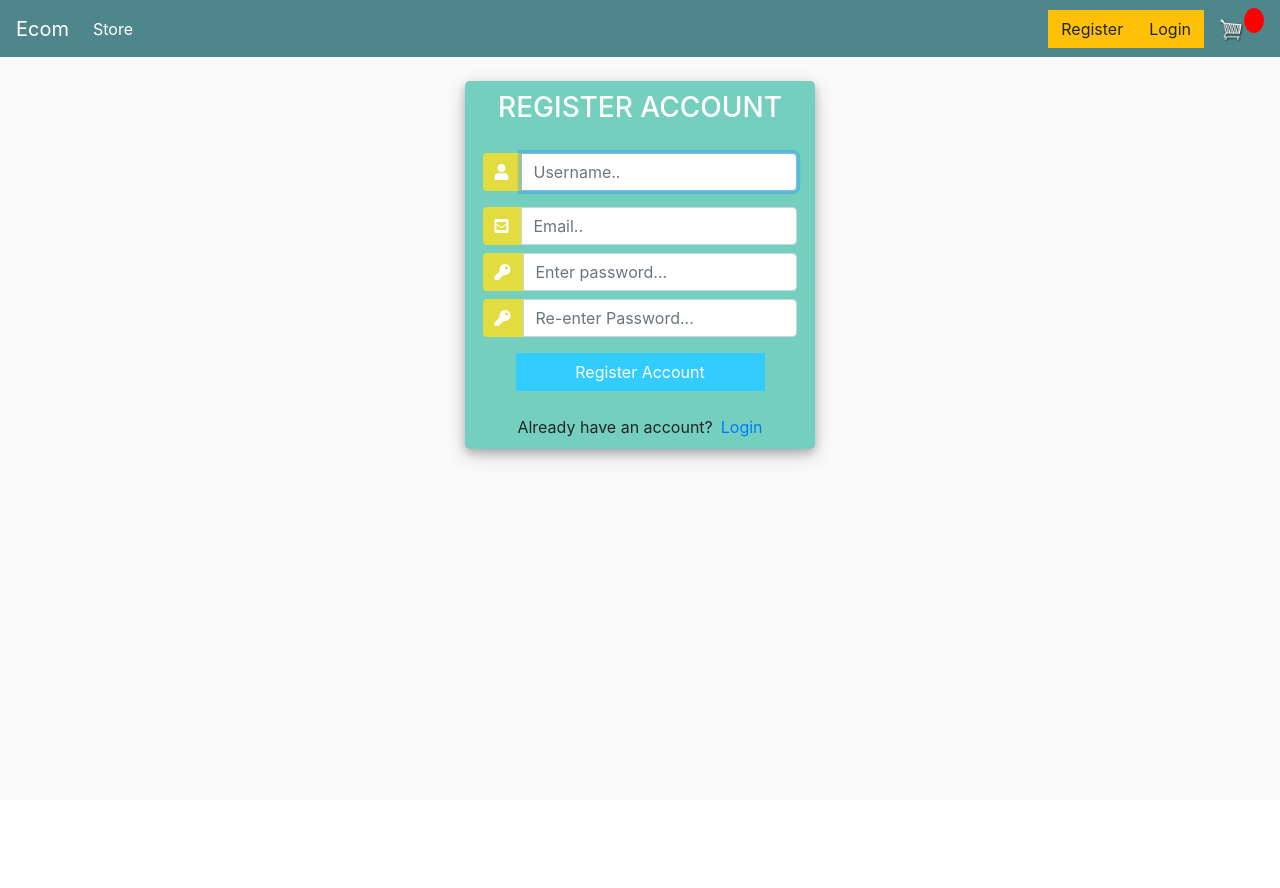
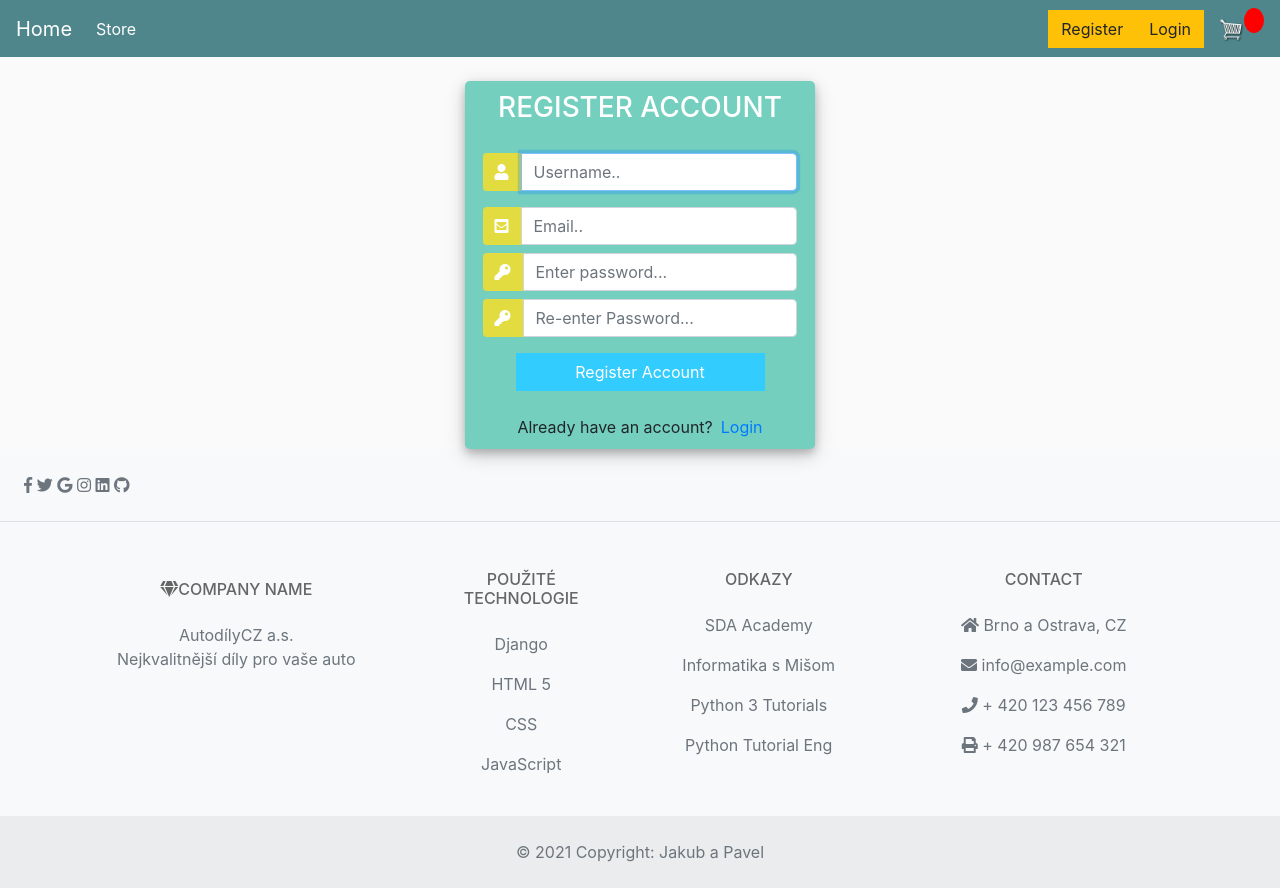
Before and after one commit to JakubPatoprsty/eshop, a Django app: page /register/ in a window 1280 px wide. Before the commit the page ends 465 px from the top, so only its background shows below. Run offline with Django 3.2, Linux system fonts and the light colour scheme; tables that the repository leaves empty hold one stand-in row (values such as "Sample post"); some libraries are stand-ins or nearby versions.

Commit message:
added homepage and footer

```diff
--- a/static/css/main.css
+++ b/static/css/main.css
@@ -1,5 +1,6 @@
 body {
 	background-color: hsl(0, 0%, 98%);
+
 }
 
 h1,
@@ -8,7 +9,26 @@ h3,
 h4,
 h5,
 h6 {
-	color: hsl(0, 0%, 30%);
+	color: hsl(0, 0%, 40%);
+}
+
+.bg-image {
+background-image: url("https://www.carwrecker.nz/wp-content/uploads/2016/05/car-parts.png");
+background-color: #cccccc;
+height: 500px;
+background-position: center;
+background-repeat: no-repeat;
+background-size: cover;
+position: relative;
+}
+
+.bg-text {
+text-align: center;
+position: absolute;
+top: 50%;
+left: 50%;
+transform: translate(-50%, -50%);
+color: white;
 }
 
 .box-element {
@@ -156,3 +176,15 @@ h6 {
 	box-shadow: none !important;
 	outline: 0px !important;
 }
+
+.picture1 {
+   width:100px; /*width of your image*/
+   height:100px; /*height of your image*/
+   background-image:url('https://www.carwrecker.nz/wp-content/uploads/2016/05/car-parts.png');
+   margin:0; /* If you want no margin */
+   padding:0; /*if your want to padding */
+}
+
+.sidebar {position: absolute; right: 0; top: 100px}
+.sidebar div {background: #0D6AB7; text-align: center; width: 120px; height: 600px; }
+.sidebar .fixed {position: fixed; right: 0; top: 0}
--- a/store/models.py
+++ b/store/models.py
@@ -30,7 +30,7 @@ class Product(models.Model):
     name = models.CharField(max_length=200)
     price = models.FloatField()
     digital = models.BooleanField(default=False, null=True, blank=True)
-    Description = models.CharField(max_length=200, default="bez popisu")
+    Description = models.CharField(max_length=500, default="bez popisu")
     image = models.ImageField(null=True, blank=True)
 
     def __str__(self):
--- a/store/templates/store/main.html
+++ b/store/templates/store/main.html
@@ -59,12 +59,29 @@
 		console.log('Cart:', cart)
 
 	</script>
+<style>
+    img{
+        max-width: 100%;
+        max-height: 100%;
+        display: block; /* remove extra space below image */
+    }
+    .box{
+        max-width: 100%;
+        max-height: 100%;
 
+    }
+    .box.large{
+        height: 300px;
+    }
+    .box.small{
+        height: 100px;
+    }
+</style>
 </head>
 <body>
 
 	<nav class="navbar navbar-expand-lg navbar-dark bg-dark">
-	  <a class="navbar-brand" href="{% url 'store' %}">Ecom</a>
+	  <a class="navbar-brand" href="{% url 'home' %}">Home</a>
 	  <button class="navbar-toggler" type="button" data-toggle="collapse" data-target="#navbarSupportedContent"
               aria-controls="navbarSupportedContent" aria-expanded="false" aria-label="Toggle navigation">
 	    <span class="navbar-toggler-icon"></span>
@@ -97,7 +114,9 @@
 
 	    </div>
 	  </div>
+
 	</nav>
+
 
      <div class="container">
             <br>
@@ -107,7 +126,126 @@
             {% endblock content %}
          </div>
 
+<!-- Footer -->
+<footer class="text-center text-lg-start bg-light text-muted">
+  <!-- Section: Social media -->
+  <section
+    class="d-flex justify-content-center justify-content-lg-between p-4 border-bottom"
+  >
 
+    <div>
+      <a href="" class="me-4 text-reset">
+        <i class="fab fa-facebook-f"></i>
+      </a>
+      <a href="" class="me-4 text-reset">
+        <i class="fab fa-twitter"></i>
+      </a>
+      <a href="" class="me-4 text-reset">
+        <i class="fab fa-google"></i>
+      </a>
+      <a href="" class="me-4 text-reset">
+        <i class="fab fa-instagram"></i>
+      </a>
+      <a href="" class="me-4 text-reset">
+        <i class="fab fa-linkedin"></i>
+      </a>
+      <a href="" class="me-4 text-reset">
+        <i class="fab fa-github"></i>
+      </a>
+    </div>
+    <!-- Right -->
+  </section>
+  <!-- Section: Social media -->
+
+  <!-- Section: Links  -->
+  <section class="">
+    <div class="container text-center text-md-start mt-5">
+      <!-- Grid row -->
+      <div class="row mt-3">
+        <!-- Grid column -->
+        <div class="col-md-3 col-lg-4 col-xl-3 mx-auto mb-4">
+          <!-- Content -->
+          <h6 class="text-uppercase fw-bold mb-4">
+            <i class="fas fa-gem me-3"></i>Company name
+          </h6>
+          <p>
+            AutodílyCZ a.s.<br>
+			  Nejkvalitnější díly pro vaše auto
+          </p>
+        </div>
+        <!-- Grid column -->
+
+        <!-- Grid column -->
+        <div class="col-md-2 col-lg-2 col-xl-2 mx-auto mb-4">
+          <!-- Links -->
+          <h6 class="text-uppercase fw-bold mb-4">
+            Použité technologie
+          </h6>
+          <p>
+            <a href="https://www.djangoproject.com/" class="text-reset">Django</a>
+          </p>
+          <p>
+            <a href="https://www.w3schools.com/html/" class="text-reset">HTML 5</a>
+          </p>
+          <p>
+            <a href="https://www.w3schools.com/css/" class="text-reset">CSS</a>
+          </p>
+          <p>
+            <a href="https://www.javascript.com/" class="text-reset">JavaScript</a>
+          </p>
+        </div>
+        <!-- Grid column -->
+
+        <!-- Grid column -->
+        <div class="col-md-3 col-lg-2 col-xl-2 mx-auto mb-4">
+          <!-- Links -->
+          <h6 class="text-uppercase fw-bold mb-4">
+            Odkazy
+          </h6>
+          <p>
+            <a href="https://sdacademy.cz/" class="text-reset">SDA Academy</a>
+          </p>
+          <p>
+            <a href="https://www.youtube.com/channel/UChfHPD-cztBLoI-DJyRoSDQ" class="text-reset">Informatika s Mišom</a>
+          </p>
+          <p>
+            <a href="https://youtube.com/playlist?list=PL9n3wo1YKCEge8OeAweKqzeqXA6fSaSXq" class="text-reset">Python 3 Tutorials</a>
+          </p>
+          <p>
+            <a href="https://youtube.com/playlist?list=PLsyeobzWxl7poL9JTVyndKe62ieoN-MZ3" class="text-reset">Python Tutorial Eng</a>
+          </p>
+        </div>
+        <!-- Grid column -->
+
+        <!-- Grid column -->
+        <div class="col-md-4 col-lg-3 col-xl-3 mx-auto mb-md-0 mb-4">
+          <!-- Links -->
+          <h6 class="text-uppercase fw-bold mb-4">
+            Contact
+          </h6>
+          <p><i class="fas fa-home me-3"></i> Brno a Ostrava, CZ</p>
+          <p>
+            <i class="fas fa-envelope me-3"></i>
+            info@example.com
+          </p>
+          <p><i class="fas fa-phone me-3"></i> + 420 123 456 789</p>
+          <p><i class="fas fa-print me-3"></i> + 420 987 654 321</p>
+        </div>
+        <!-- Grid column -->
+      </div>
+      <!-- Grid row -->
+    </div>
+  </section>
+  <!-- Section: Links  -->
+
+  <!-- Copyright -->
+  <div class="text-center p-4" style="background-color: rgba(0, 0, 0, 0.05);">
+    © 2021 Copyright:
+    <a class="text-reset fw-bold" href="https://mdbootstrap.com/">Jakub a Pavel</a>
+  </div>
+  <!-- Copyright -->
+</footer>
+<!-- Footer -->
 	<script src="https://code.jquery.com/jquery-3.4.1.slim.min.js" integrity="sha384-J6qa4849blE2+poT4WnyKhv5vZF5SrPo0iEjwBvKU7imGFAV0wwj1yYfoRSJoZ+n" crossorigin="anonymous"></script>
 
 	<script src="https://cdn.jsdelivr.net/npm/popper.js@1.16.0/dist/umd/popper.min.js" integrity="sha384-Q6E9RHvbIyZFJoft+2mJbHaEWldlvI9IOYy5n3zV9zzTtmI3UksdQRVvoxMfooAo" crossorigin="anonymous"></script>
--- a/store/urls.py
+++ b/store/urls.py
@@ -5,6 +5,7 @@ from store.views import RegistrationView
 from store.views import ProductList
 urlpatterns = [
     path('', views.store, name="store"),
+    path('home/', views.home, name="home"),
     path('cart/', views.cart, name="cart"),
     path('checkout/', views.checkout, name="checkout"),
     path('products/', ProductList.as_view()),
--- a/store/views.py
+++ b/store/views.py
@@ -27,6 +27,14 @@ def store(request):
     context = {'products': products, 'cartItems': cartItems}
     return render(request, 'store/store.html', context)
 
+def home(request):
+    data = cartData(request)
+
+    cartItems = data['cartItems']
+
+    products = Product.objects.all()
+    context = {'products': products, 'cartItems': cartItems}
+    return render(request, 'store/home.html', context)
 
 def cart(request):
     data = cartData(request)
```
Also changed, not shown: store/templates/store/home.html (added, +14 -0 lines), static/images/car-parts.png (added).
